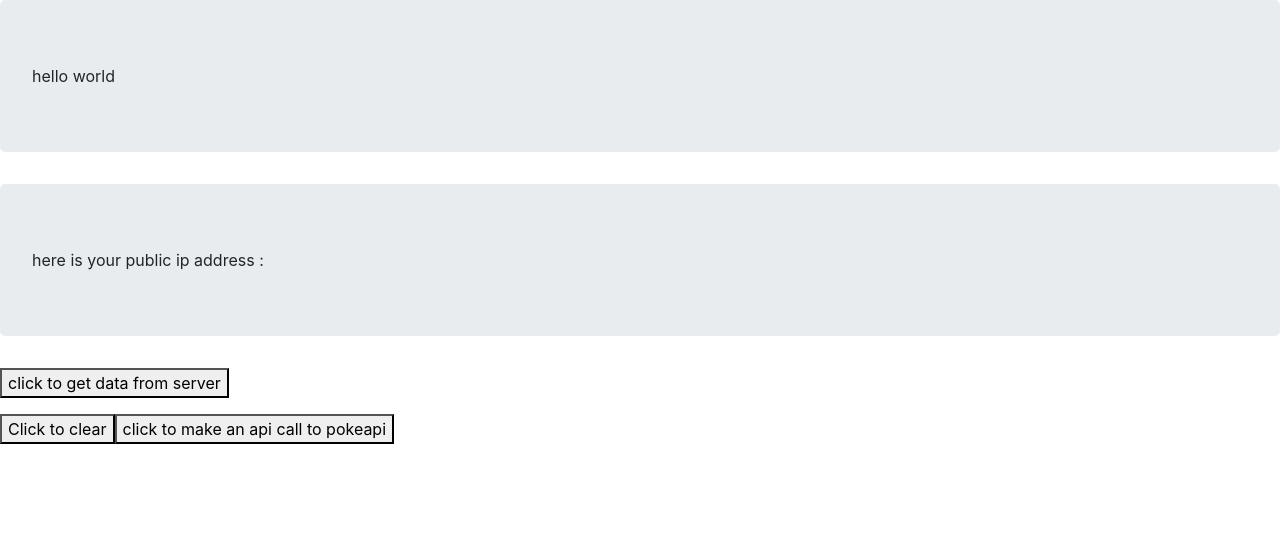
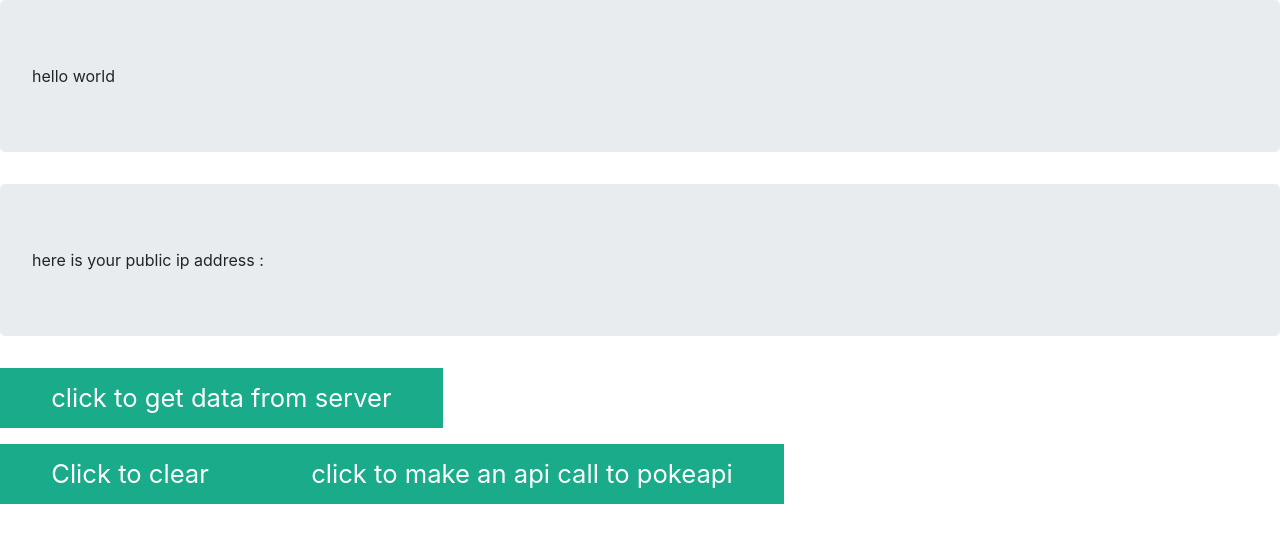
Before and after one commit to ashworth-zach/CsharpWithAngularDemo, an Angular app in the folder ClientApp/: page / in a window 1280 px wide. Shown: the top 542 px of the page. Built offline with nearby package versions, Linux system fonts and the light colour scheme; no server answers.

Commit message:
added stylles

```diff
--- a/ClientApp/src/app/main/main.component.css
+++ b/ClientApp/src/app/main/main.component.css
@@ -0,0 +1,53 @@
+html,body{
+    height:100%;
+  }
+  body{
+    text-align:center;
+  }
+  body:before{
+    content:'';
+    height:100%;
+    display:inline-block;
+    vertical-align:middle;
+  }
+  button{
+    background:#1AAB8A;
+    color:#fff;
+    border:none;
+    position:relative;
+    height:60px;
+    font-size:1.6em;
+    padding:0 2em;
+    cursor:pointer;
+    transition:800ms ease all;
+    outline:none;
+  }
+  button:hover{
+    background:#fff;
+    color:#1AAB8A;
+  }
+  button:before,button:after{
+    content:'';
+    position:absolute;
+    top:0;
+    right:0;
+    height:2px;
+    width:0;
+    background: #1AAB8A;
+    transition:400ms ease all;
+  }
+  button:after{
+    right:inherit;
+    top:inherit;
+    left:0;
+    bottom:0;
+  }
+  button:hover:before,button:hover:after{
+    width:100%;
+    transition:800ms ease all;
+  }
+  p {
+    text-indent: 50px;
+    text-align: justify;
+    letter-spacing: 3px;
+  }
--- a/ClientApp/src/app/main/main.component.html
+++ b/ClientApp/src/app/main/main.component.html
@@ -3,4 +3,4 @@
 <p>{{datastring}}</p>
 <button (click)="cleardata()">Click to clear</button>
 <button (click)='getpokemon()'>click to make an api call to pokeapi</button>
-{{pokedata | json}}
+ <p>{{pokedata | json}}</p>
--- a/ClientApp/src/app/main/main.component.ts
+++ b/ClientApp/src/app/main/main.component.ts
@@ -34,7 +34,7 @@ export class MainComponent implements OnInit {
   showIp(){
     var observable=this._httpService.getIp();
     observable.subscribe(data=>{
-      this.ip=data.ip;
+      this.ip=data['ip'];
     })
   }
 }
```
